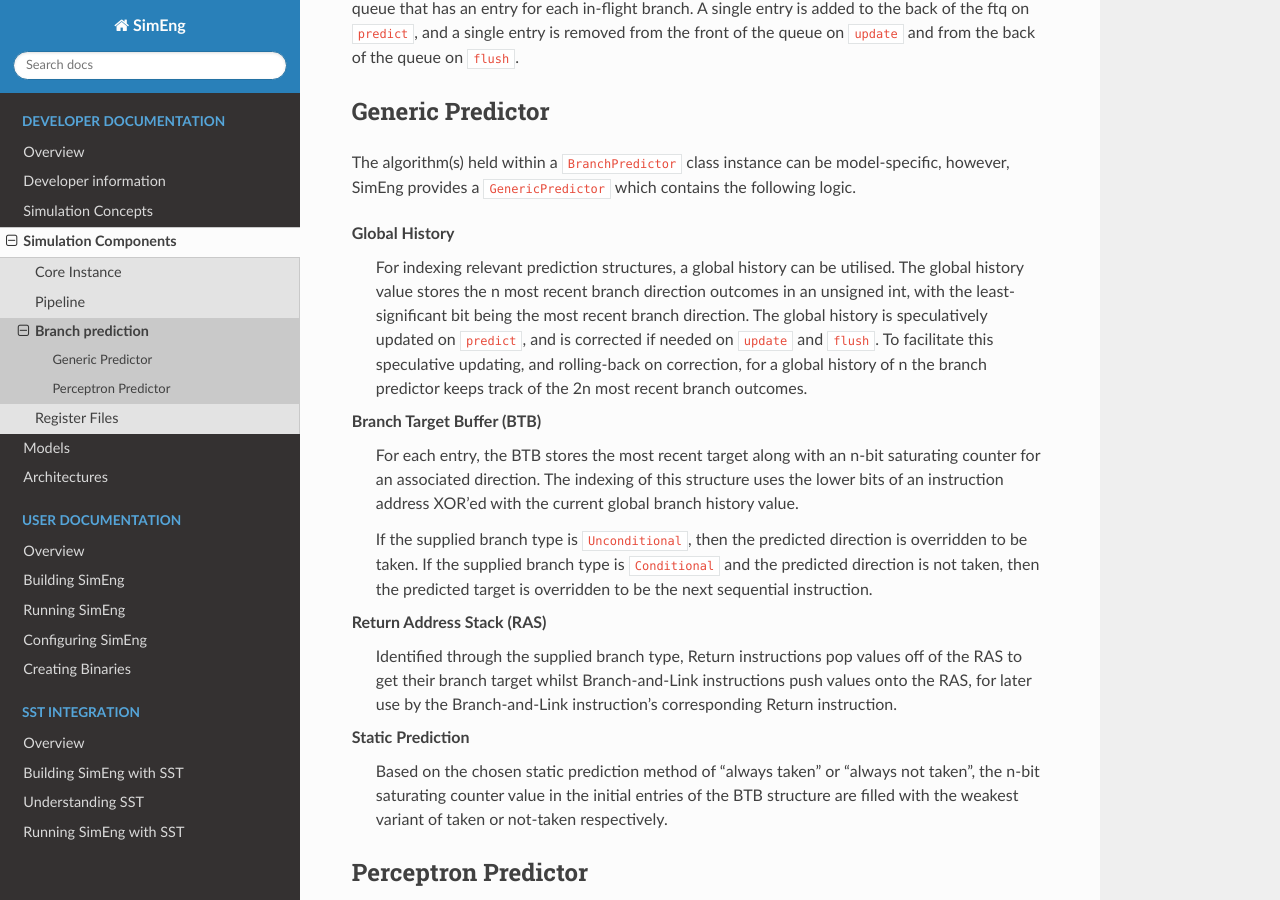
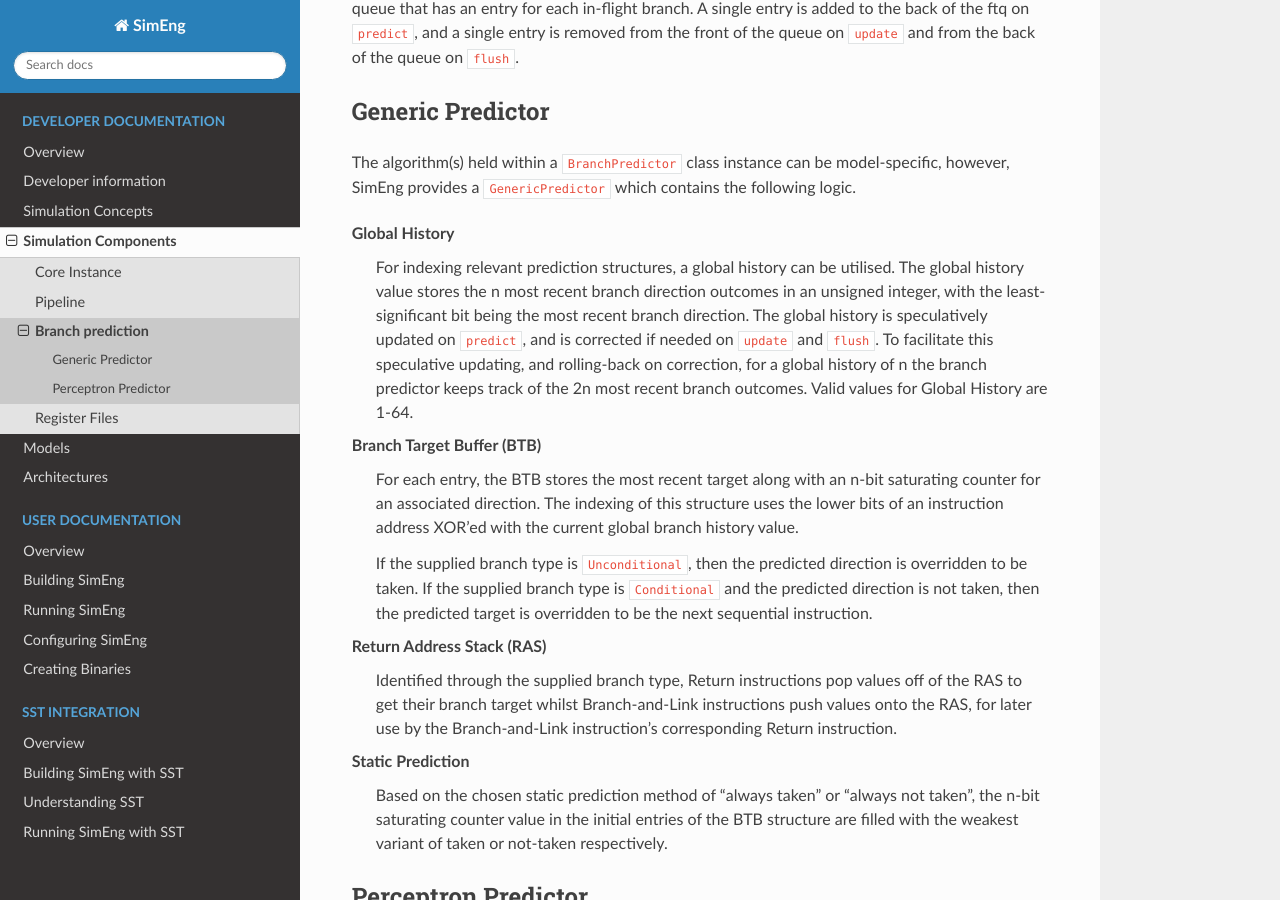
Before and after one commit to UoB-HPC/SimEng, a Sphinx documentation site: the page built from docs/sphinx/developer/components/branchPred.rst, in a window 1280 px wide and 900 px high, scrolled down 778 px. Built offline with Sphinx 7.4.7 and the Read the Docs theme 2.0.0, drawn with Linux system fonts in a browser that asks for light colours; pages that are not in the unit, such as notebooks, are missing from menus.

Commit message:
Adding to BP documentation

```diff
--- a/docs/sphinx/developer/components/branchPred.rst
+++ b/docs/sphinx/developer/components/branchPred.rst
@@ -25,7 +25,7 @@
 The algorithm(s) held within a ``BranchPredictor`` class instance can be model-specific, however, SimEng provides a ``GenericPredictor`` which contains the following logic.
 
 Global History
-    For indexing relevant prediction structures, a global history can be utilised. The global history value stores the n most recent branch direction outcomes in an unsigned int, with the least-significant bit being the most recent branch direction. The global history is speculatively updated on ``predict``, and is corrected if needed on ``update`` and ``flush``.  To facilitate this speculative updating, and rolling-back on correction, for a global history of n the branch predictor keeps track of the 2n most recent branch outcomes.
+    For indexing relevant prediction structures, a global history can be utilised. The global history value stores the n most recent branch direction outcomes in an unsigned integer, with the least-significant bit being the most recent branch direction. The global history is speculatively updated on ``predict``, and is corrected if needed on ``update`` and ``flush``.  To facilitate this speculative updating, and rolling-back on correction, for a global history of n the branch predictor keeps track of the 2n most recent branch outcomes.  Valid values for Global History are 1-64.
 
 Branch Target Buffer (BTB)
     For each entry, the BTB stores the most recent target along with an n-bit saturating counter for an associated direction. The indexing of this structure uses the lower bits of an instruction address XOR'ed with the current global branch history value.
```
